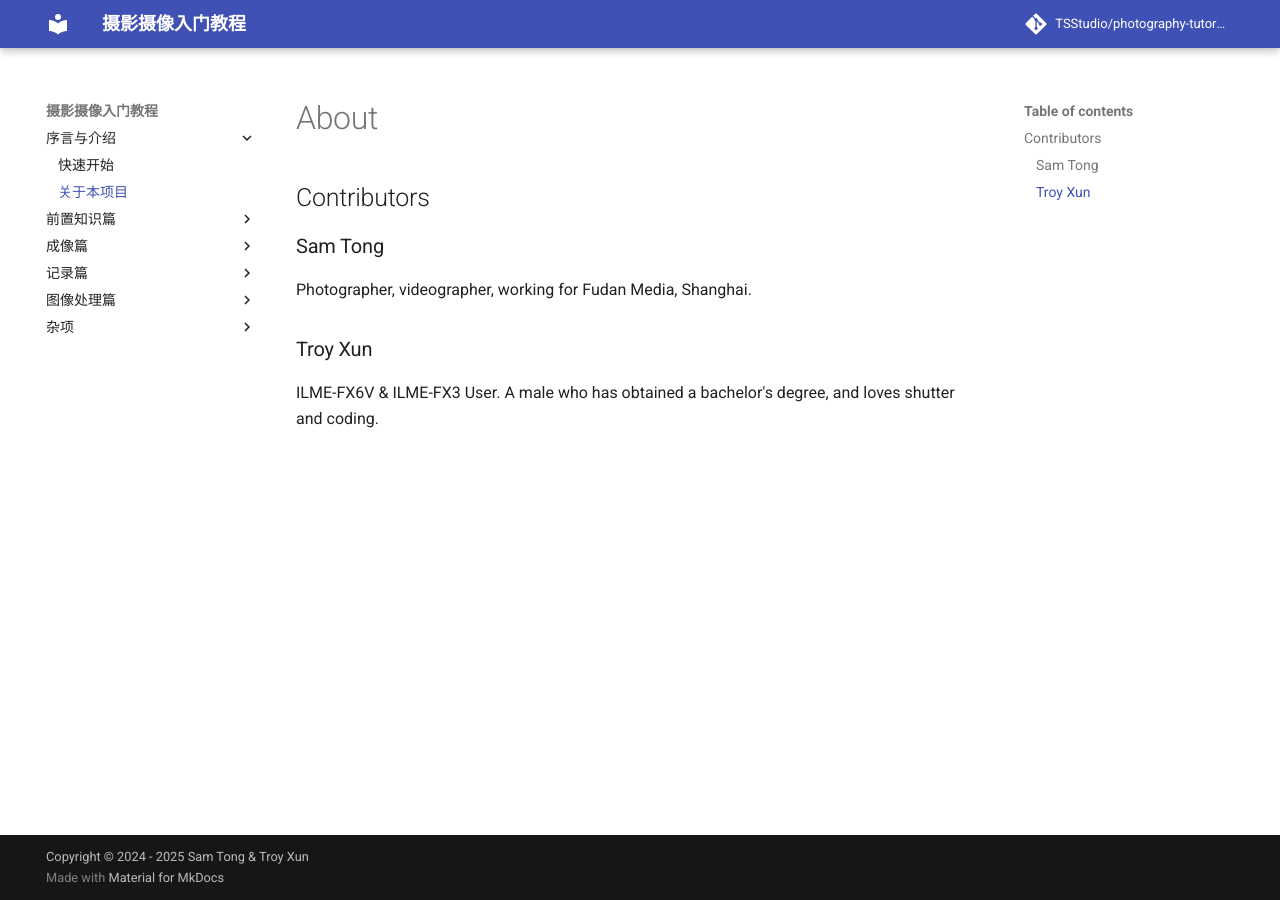
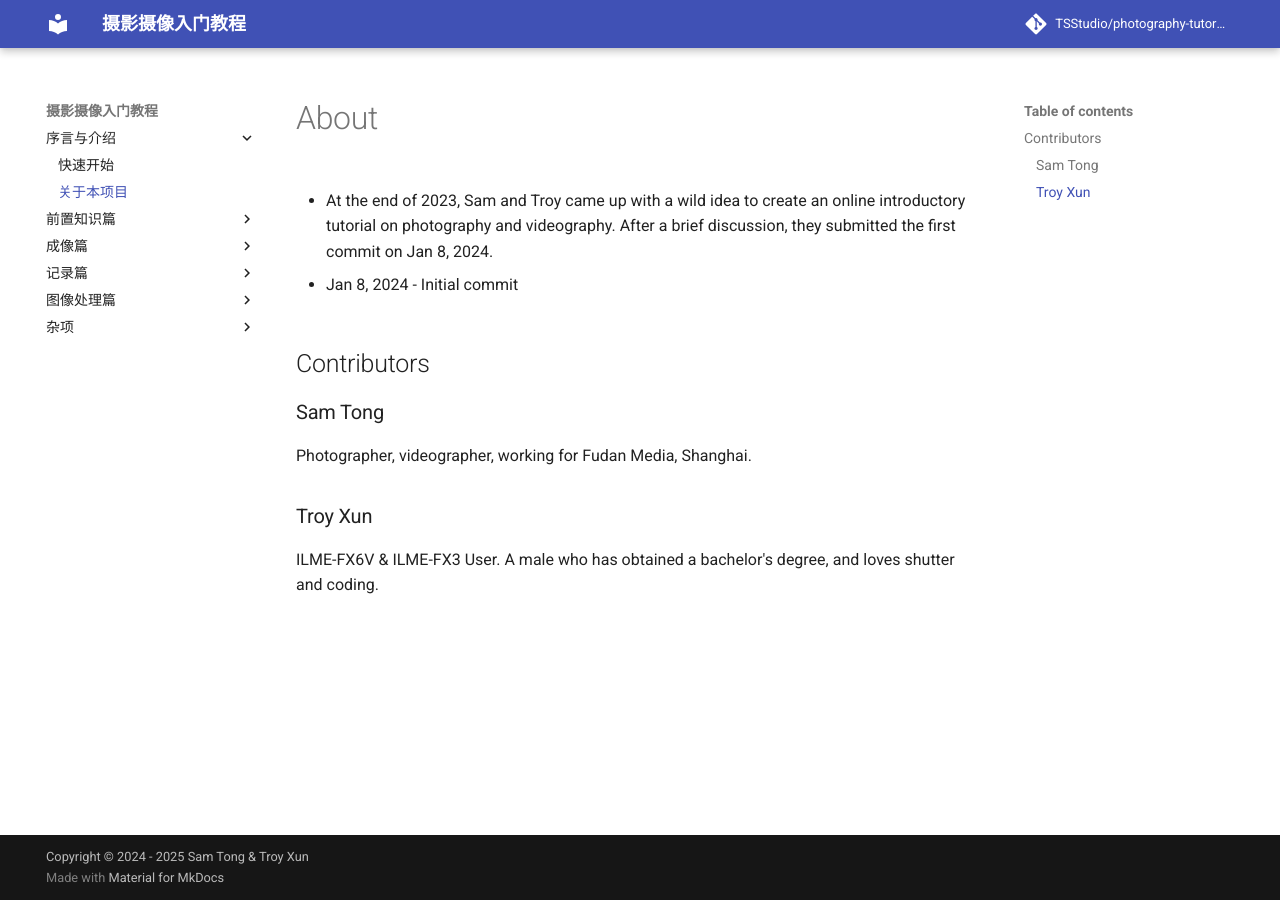
Before and after one commit to troyxun/photography-tutorial, an MkDocs documentation site: the page built from docs/about.md, in a window 1280 px wide. Built offline with MkDocs 1.6.1 and Material for MkDocs 9.7.7, drawn with Linux system fonts in a browser that asks for light colours; comment, search, counter and statistics services are not loaded.

Commit message:
Update about.md

```diff
--- a/docs/about.md
+++ b/docs/about.md
@@ -1,4 +1,8 @@
 # About
+
+- At the end of 2023, Sam and Troy came up with a wild idea to create an online introductory tutorial on photography and videography. After a brief discussion, they submitted the first commit on Jan 8, 2024.
+
+- Jan 8, 2024 - Initial commit
 
 ## Contributors
 
```
